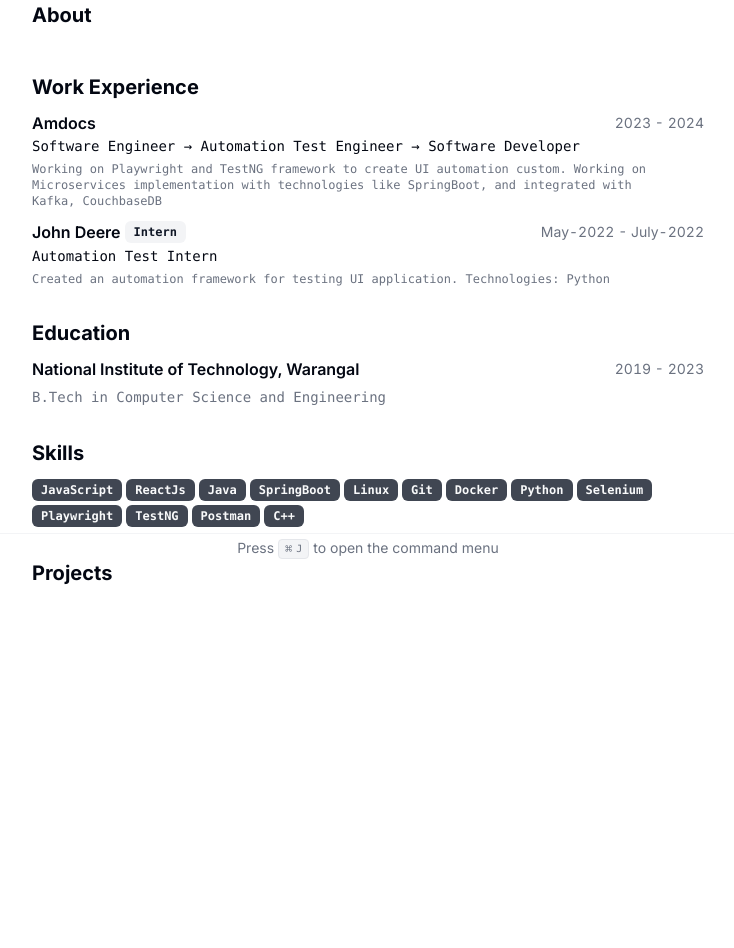
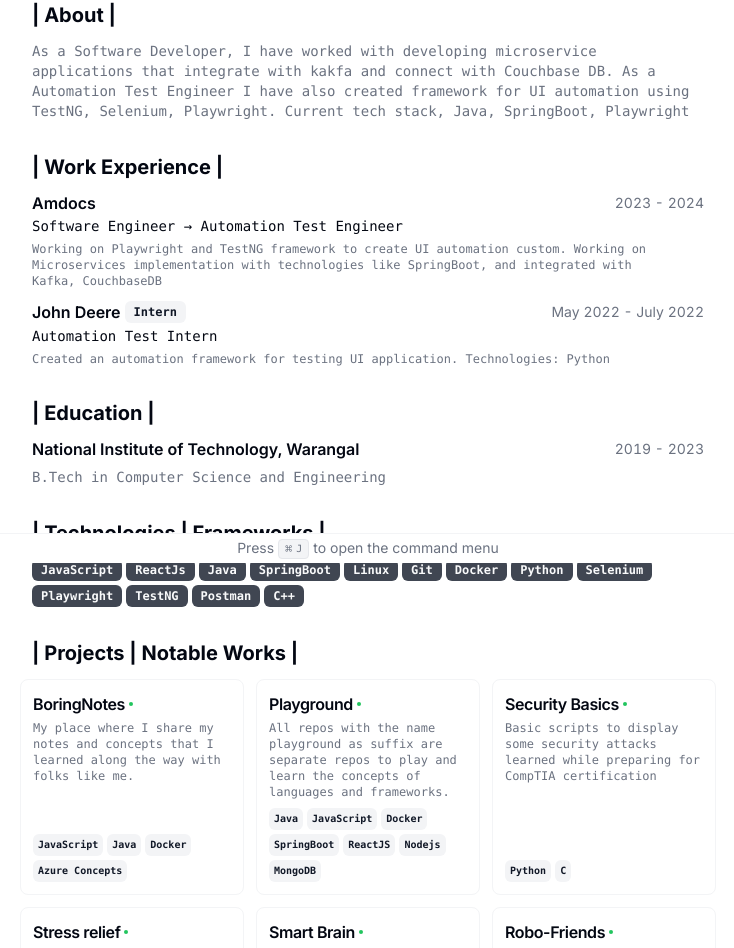
Before and after one commit to vijay2249/profile, a Next.js app: page / in a window 1280 px wide. Shown: the part 237-1185 px from the top of the page, without its empty margins (272-1006 px from the left). Before the commit the page ends 900 px from the top, so only its background shows below. Built offline with nearby package versions, Linux system fonts and the light colour scheme.

Commit message:
update profile data

```diff
--- a/src/app/page.tsx
+++ b/src/app/page.tsx
@@ -93,13 +93,13 @@
           </Avatar>
         </div>
         <Section>
-          <h2 className="text-xl font-bold">About</h2>
+          <h2 className="text-xl font-bold">| About |</h2>
           <p className="text-pretty font-mono text-sm text-muted-foreground">
             {RESUME_DATA.summary}
           </p>
         </Section>
         <Section>
-          <h2 className="text-xl font-bold">Work Experience</h2>
+          <h2 className="text-xl font-bold">| Work Experience |</h2>
           {RESUME_DATA.work.map((work) => {
             return (
               <Card key={work.company}>
@@ -139,7 +139,7 @@
           })}
         </Section>
         <Section>
-          <h2 className="text-xl font-bold">Education</h2>
+          <h2 className="text-xl font-bold">| Education |</h2>
           {RESUME_DATA.education.map((education) => {
             return (
               <Card key={education.school}>
@@ -159,7 +159,7 @@
           })}
         </Section>
         <Section>
-          <h2 className="text-xl font-bold">Skills</h2>
+          <h2 className="text-xl font-bold">| Technologies | Frameworks |</h2>
           <div className="flex flex-wrap gap-1">
             {RESUME_DATA.skills.map((skill) => {
               return <Badge key={skill}>{skill}</Badge>;
@@ -168,7 +168,7 @@
         </Section>
 
         <Section className="print-force-new-page scroll-mb-16">
-          <h2 className="text-xl font-bold">Projects</h2>
+          <h2 className="text-xl font-bold">| Projects | Notable Works |</h2>
           <div className="-mx-3 grid grid-cols-1 gap-3 print:grid-cols-3 print:gap-2 md:grid-cols-2 lg:grid-cols-3">
             {RESUME_DATA.projects.map((project) => {
               return (
--- a/src/data/resume-data.tsx
+++ b/src/data/resume-data.tsx
@@ -1,40 +1,22 @@
 import {
   Amdocs,
-  AmbitLogo,
-  BarepapersLogo,
-  BimLogo,
-  CDGOLogo,
-  ClevertechLogo,
-  ConsultlyLogo,
-  EvercastLogo,
-  Howdy,
-  JarockiMeLogo,
-  JojoMobileLogo,
   JohnDeere,
-  Minimal,
-  MobileVikingsLogo,
-  MonitoLogo,
-  NSNLogo,
-  ParabolLogo,
-  TastyCloudLogo,
-  YearProgressLogo,
 } from "@/images/logos";
-import { GitHubIcon, LinkedInIcon, XIcon } from "@/components/icons";
+import { GitHubIcon, XIcon } from "@/components/icons";
 
 export const RESUME_DATA = {
-  name: "Vijay Chowdary Nelakurthi", //Vijay Chowdary Nelakurthi
-  initials: "VCN", //VCN
-  location: "Ongole, AP, India", //Ongole, AP, India
-  locationLink: "https://www.google.com/maps/place/Ongole",
+  name: "Vijay Chowdary Nelakurthi",
+  initials: "VCN",
+  location: "Kanigiri, AP, India",
+  locationLink: "https://www.google.com/maps/place/Kanigiri",
   about:
-  "Software Developer with experience in Automation Testing and Development field",
-  summary:"", //add more summary
-    // "As a Full Stack Engineer, I have successfully taken multiple products from 0 to 1. I lead teams effectively, ensuring an environment where people can do their best work. Currently, I work mostly with TypeScript, React, Node.js, and GraphQL. I have over 8 years of experience in working remotely with companies all around the world.",
+  "Software Developer with experience in Automation Testing and Developing Microservices",
+  summary:"As a Software Developer, I have worked with developing microservice applications that integrate with kakfa and connect with Couchbase DB. As a Automation Test Engineer I have also created framework for UI automation using TestNG, Selenium, Playwright. Current tech stack, Java, SpringBoot, Playwright", //add more summary
   avatarUrl: "https://avatars.githubusercontent.com/u/65058877?v=4",
   personalWebsiteUrl: "https://vijay2249.github.io",
   contact: {
     email: "vijaychowdary2249@protonmail.com",
-    // tel: "+48530213401", //no mobile number display
+    // tel: "",
     social: [
       {
         name: "GitHub",
@@ -50,17 +32,17 @@
   },
   education: [
     {
-      school: "National Institute of Technology, Warangal", //National Institute of Technology, Warangal
-      degree: "B.Tech in Computer Science and Engineering", //B.Tech in CSE
-      start: "2019", //2019
-      end: "2023", //2023
+      school: "National Institute of Technology, Warangal",
+      degree: "B.Tech in Computer Science and Engineering",
+      start: "2019",
+      end: "2023",
     },
   ],
   work: [
     {
       company: "Amdocs",
       link: "https://www.amdocs.com/",
-      title: "Software Engineer → Automation Test Engineer → Software Developer",
+      title: "Software Engineer → Automation Test Engineer",
       logo: Amdocs,
       badges: [],
       start: "2023",
@@ -75,10 +57,9 @@
       badges: ["Intern"],
       title: "Automation Test Intern",
       logo: JohnDeere,
-      start: "May-2022",
-      end: "July-2022",
-      description:
-        "Created an automation framework for testing UI application. Technologies: Python",
+      start: "May 2022",
+      end: "July 2022",
+      description: "Created an automation framework for testing UI application. Technologies: Python",
     },
   ],
   skills: [
@@ -97,22 +78,72 @@
     "C++"
   ],
   projects: [
-    // {
-    //   title: "Consultly",
-    //   techStack: [
-    //     "Side Project",
-    //     "TypeScript",
-    //     "Next.js",
-    //     "Vite",
-    //     "GraphQL",
-    //     "WebRTC",
-    //   ],
-    //   description: "A platform to build and grow your online business",
-    //   logo: ConsultlyLogo,
-    //   link: {
-    //     label: "consultly.com",
-    //     href: "https://consultly.com/",
-    //   },
-    // },
+    {
+      title: "BoringNotes",
+      description: "My place where I share my notes and concepts that I learned along the way with folks like me.",
+      techStack: [
+        "JavaScript",
+        "Java",
+        "Docker",
+        "Azure Concepts"
+      ],
+      link: {
+        label: "",
+        href: "https://github.com/vijay2249/BoringNotes"
+      }
+    },
+    {
+      title: "Playground",
+      description: "All repos with the name playground as suffix are separate repos to play and learn the concepts of languages and frameworks.",
+      techStack: [
+        "Java",
+        "JavaScript",
+        "Docker",
+        "SpringBoot",
+        "ReactJS",
+        "Nodejs",
+        "MongoDB"
+      ],
+      link: {
+        label: "",
+        href: "https://github.com/vijay2249?tab=repositories&q=playground"
+      }
+    },
+    {
+      title: "Security Basics",
+      description: "Basic scripts to display some security attacks learned while preparing for CompTIA certification",
+      techStack: ["Python", "C"],
+      link: {
+        label: "",
+        href: "https://github.com/vijay2249/random-stuff"
+      }
+    },
+    {
+      title: "Stress relief",
+      description: "Got bored in the first day of new semester and had to clean system for lot of copies of previous semester assignments and projects and notes, written this script to do the task for me",
+      techStack: ['Python'],
+      link: {
+        label: "",
+        href: "https://github.com/vijay2249/stress-relief",
+      }
+    },
+    {
+      title: "Smart Brain",
+      description: "From a given url, it will try to detect the human faces in it",
+      techStack: ["ReactJS", "CSS", "Heroku"],
+      link: {
+        label: "",
+        href: "https://vijay2249.github.io/Smart-Brain/"
+      }
+    },
+    {
+      title: "Robo-Friends",
+      description: "Sample application that I created while learning ReactJS",
+      techStack: ["ReactJS", "CSS", "Netlify"],
+      link: {
+        label: "",
+        href: "https://the-bots-assembly.netlify.app/"
+      }
+    }
   ],
 } as const;
```
Also changed, not shown: src/images/logos/index.ts (+4 -34 lines).
